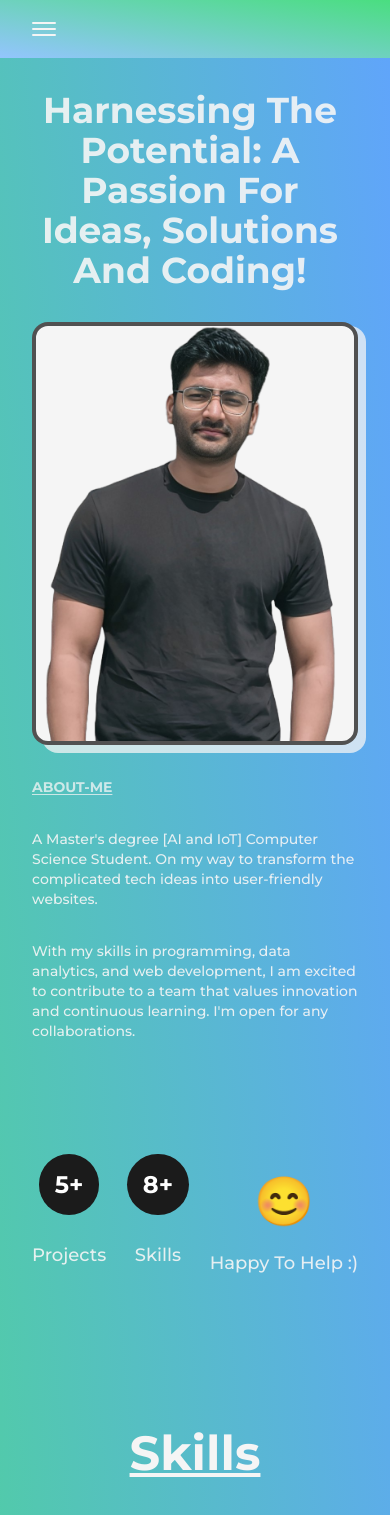
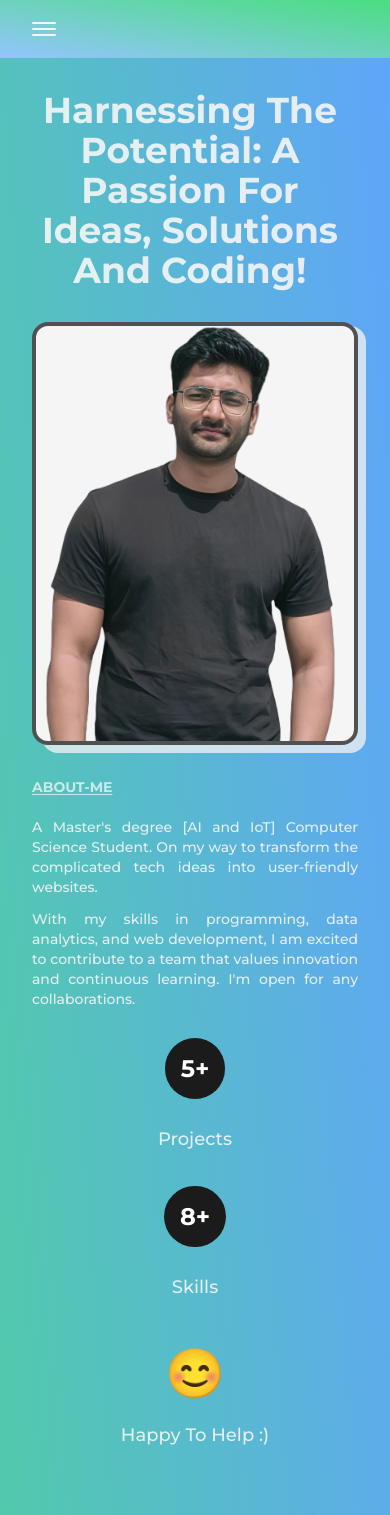
Before and after one commit to RohanPrasadGupta/Next-js_Portfolio, a Next.js app: page /about in a window 390 px wide. Shown: the top 1515 px of the page. Built offline with nearby package versions, Linux system fonts and the light colour scheme.

Commit message:
Updated Color Scheme and text

```diff
--- a/src/components/Footer.js
+++ b/src/components/Footer.js
@@ -10,7 +10,7 @@ const Footer = () => {
                 {new Date().getFullYear()}&nbsp; &copy; All rights reserved.
             </span> */}
             <div className='flex items-center text-white/80'>
-                Build with <span className=' text-primary text-2xl px-1'>&#9825;</span> <Link href="https://rohanportfoliowebsite.netlify.app/" className='underline underline-offset-2' target={'_blank'}>Rohan pd. Gupta</Link>
+                Build with <span className=' text-red-600 text-2xl px-1'>&#9825;</span> <Link href="https://rohanportfoliowebsite.netlify.app/" className='underline underline-offset-2' target={'_blank'}>Rohan pd. Gupta</Link>
             </div>
             {/* <Link href="https://rohanprasadgupta.w3spaces.com/" className='underline underline-offset-2' target={'_blank'}>Another link</Link> */}
         </Layout>
--- a/src/components/Skill.js
+++ b/src/components/Skill.js
@@ -8,7 +8,7 @@ const Skill = () => {
       <h2 className="font-bold text-8xl text-center w-full mt-32 mb-20 md:text-7xl md:mb-10 sm:mb-10 sm:text-6xl xs:text-5xl xs:mb-10 md:mt-10 xs:mt-10 sm:mt-10  text-light underline underline-offset-auto ">Skills</h2>
 
       <div className="border-8 border-light/75 pb-20 rounded-3xl ">
-      <motion.div className="flex flex-wrap justify-center items-center text-center pt-20 md:pt-8  md:flex-col md:gap-3 sm:flex-col sm:gap-3 xs:flex-col xs:gap-3"
+      <motion.div className="flex flex-wrap justify-center items-center text-center pt-20 md:pt-8  md:flex-col md:col-span-3  md:gap-3 sm:flex-col sm:gap-3 xs:flex-col xs:gap-3"
       initial={{y:50}}
       whileInView={{y:0}}
       transition={{duration:1 , type:'spring'}}>
--- a/src/components/Transitions.js
+++ b/src/components/Transitions.js
@@ -11,14 +11,14 @@ const Transitions = () => {
     transition={{duration:0.8,ease:'easeInOut'}}
     />
 
-    <motion.div className='fixed top-0 bottom-0 right-full w-screen h-screen z-10 bg-primary'
+    <motion.div className='fixed top-0 bottom-0 right-full w-screen h-screen z-10 bg-blue-400'
     initial={{x:'100%',width:'100%'}}
     animate={{x:"0%",width:'0%'}}
     transition={{delay:0.2, duration:0.8,ease:'easeInOut'}}
 
     />
 
-    <motion.div className='fixed top-0 bottom-0 right-full w-screen h-screen z-20 bg-yellow'
+    <motion.div className='fixed top-0 bottom-0 right-full w-screen h-screen z-20 bg-green-400'
     initial={{x:'100%',width:'100%'}}
     animate={{x:"0%",width:'0%'}}
     transition={{delay:0.1, duration:0.8,ease:'easeInOut'}}
--- a/src/pages/about.js
+++ b/src/pages/about.js
@@ -21,7 +21,7 @@ const About = () => {
         <Layout className={"p-16 pt-10 bg-gradient-to-tr from-green-400 to-blue-400"}>
           <AnimatedText
             text="Harnessing the Potential: A Passion for Ideas, Solutions and Coding!"
-            className="mb-16 text-4xl lg:text-!7xl sm:!text-6xl xs:!text-4xl sm:mb-8 text-light/90"
+            className="mb-16 md:text-center text-4xl lg:text-!7xl sm:!text-6xl xs:!text-4xl sm:mb-8 text-light/90"
           />
           <div className="grid w-full grid-cols-8 gap-16 sm:gap-8 md:gap-8 xs:gap-8">
             <div className="col-span-3 flex  flex-col items-start justify-start xl:col-span-4 md:order-2 md:col-span-8">
@@ -29,13 +29,13 @@ const About = () => {
                 About-Me
               </h2>
 
-              <p className="font-medium my-4 md:text-sm sm:text-sm xs:text-sm text-light/90">
+              <p className="font-medium my-1 md:text-sm sm:text-sm xs:text-sm text-light/90 text-justify">
                 A Master's degree [AI and IoT] Computer Science Student. On my
                 way to transform the complicated tech ideas into user-friendly
                 websites.
               </p>
 
-              <p className="font-medium my-4 md:text-sm sm:text-sm xs:text-sm text-light/90">
+              <p className="font-medium my-2 md:text-sm sm:text-sm xs:text-sm text-light/90 text-justify">
                 With my skills in programming, data analytics, and web
                 development, I am excited to contribute to a team that values
                 innovation and continuous learning. I'm open for any
@@ -54,8 +54,8 @@ const About = () => {
               />
             </div>
 
-            <div className="col-span-2 flex-col text-center xl:col-span-8 xl:flex-row xl:text-center md:order-3 md:col-span-8 sm:text-center md:text-center xs:text-center md:flex-row sm:flex-row xs:flex-row md:flex sm:flex xs:flex md:justify-between md:items-center sm:justify-between sm:items-center xs:justify-between xs:items-center ">
-              <div className="my-20 flex-col">
+            <div className="col-span-2 flex-col text-center xl:col-span-8 xl:flex-row xl:text-center md:order-3 md:col-span-8 sm:text-center md:text-center xs:text-center md:flex-row sm:flex-col xs:flex-col md:flex sm:flex xs:flex md:justify-between md:items-center sm:justify-between sm:items-center xs:justify-between xs:items-center  ">
+              <div className="my-20 xs:my-1 md:my-1 flex-col">
                 <span className="bg-dark text-white p-4 rounded-full text-5xl font-bold md:text-4xl sm:text-3xl xs:text-2xl">
                   5+
                 </span>
@@ -64,7 +64,7 @@ const About = () => {
                 </h2>
               </div>
 
-              <div className="my-8flex-col">
+              <div className="my-8 flex-col md:my-1 xs:my-1">
                 <span className="bg-dark text-white p-4 rounded-full text-5xl font-bold md:text-4xl sm:text-3xl xs:text-2xl">
                   8+
                 </span>
@@ -72,8 +72,8 @@ const About = () => {
                   Skills
                 </h2>
               </div>
-              <div className="my-8 flex-col">
-                <span className="text-5xl p-4 md:text-5xl sm:text-5xl xs:text-5xl">&#128522;</span>
+              <div className="my-8 flex-col md:my-1 xs:my-1">
+                <span className="text-5xl p-4 md:text-5xl  sm:text-5xl  xs:text-5xl">&#128522;</span>
                 <h2 className="my-6 text-3xl font-medium capitalize text-light/90 md:text-2xl sm:text-xl xs:text-lg">
                   Happy to Help :)
                 </h2>
--- a/src/pages/index.js
+++ b/src/pages/index.js
@@ -22,7 +22,7 @@ export default function Home() {
               <Image
                 src={profilepic}
                 alt="ROHAN"
-                className="w-full h-auto lg:hidden md:inline-block md:w-full border-solid border-2 border-light/75 rounded-2xl  shadow-2xl border-b-4 border-r-4  "
+                className=" w-auto h-auto lg:hidden md:inline-block md:w-full border-solid border-2 border-light/75 rounded-2xl shadow-2xl border-b-4 border-r-4  "
                 priority
                 sizes="(max-width:768px) 100vw, (max-width:1200px) 50vw , 50vw"
               />
@@ -31,7 +31,7 @@ export default function Home() {
             <div className="w-1/2 felx felx-col items-center self-center lg:w-full lg:text-center mx-4">
               <AnimatedText
                 text="[AI and IoT] Master's Degree student | Software Developer"
-                className="text-light/90 !text-left !text-6xl xl:!text-5xl lg:!text-center lg:!text-6xl md:!text-5xl sm:!text-3xl"
+                className="text-light/90 !text-left !text-6xl xl:!text-5xl lg:!text-center lg:!text-6xl md:!text-5xl md:mt-4 sm:!text-3xl"
               />
 
               <p className="my-4 text-base font-medium md:!text-sm sm:!text-xs text-justify text-light/80">
--- a/src/pages/projects.js
+++ b/src/pages/projects.js
@@ -37,7 +37,7 @@ const Projects = () => {
         <h3 className='font-bold mt-8 text-primary md:text-sm xs:text-sm sm:text-sm '>
           {title} &nbsp;&nbsp;<span className='text-sm text-black/75 md:text-xs xs:text-xs sm:text-xs'>{date}</span>
         </h3>
-        <p className='md:text-xs xs:text-xs sm:text-xs'>{summary}</p>
+        <p className='md:text-xs xs:text-xs sm:text-xs text-justify'>{summary}</p>
         <div className='flex my-4 items-center'>
           <Link href={linkGH} target='_blank'>
             <GithubIcon className=' h-[40px] w-[40px] mr-4 hover:scale-90  md:h-[30px] md:w-[30px] sm:h-[25px] sm:w-[25px] xs:h-[25px] xs:w-[25px]' />
```
Also changed, not shown: src/pages/education.js (+4 -4 lines).
